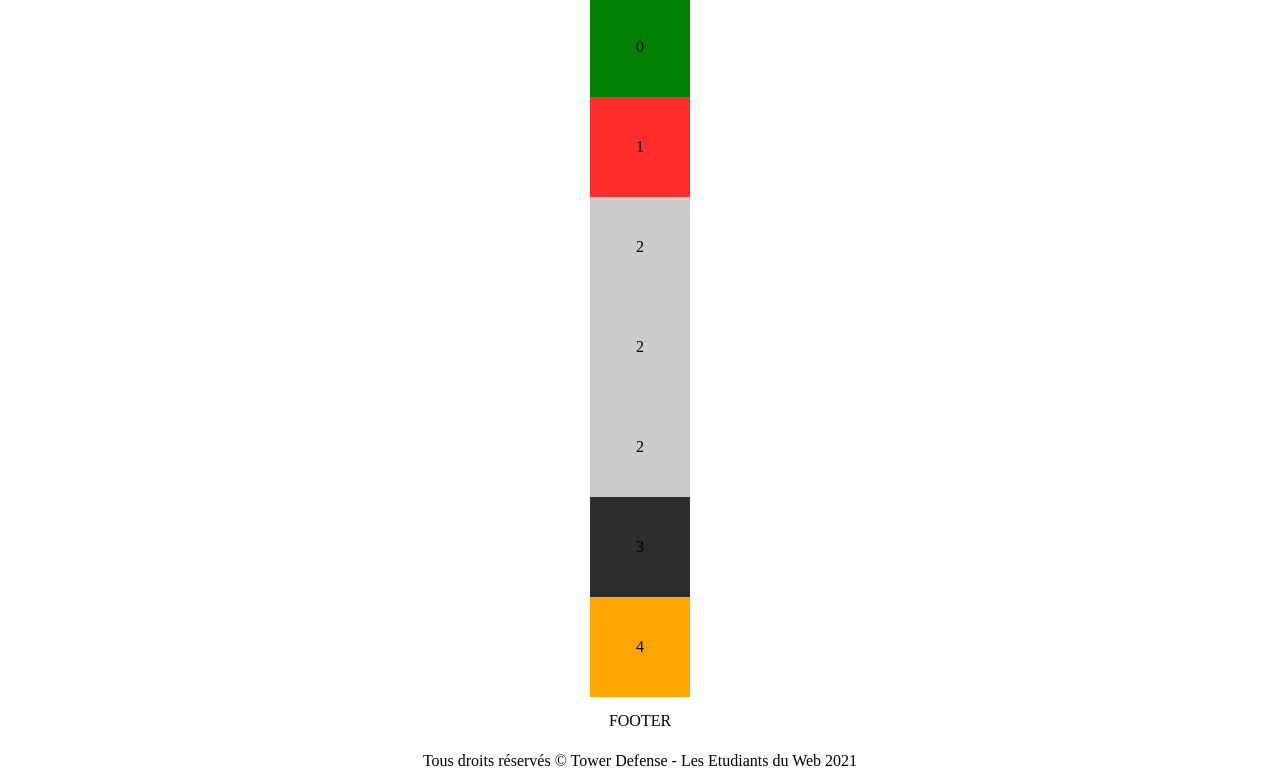
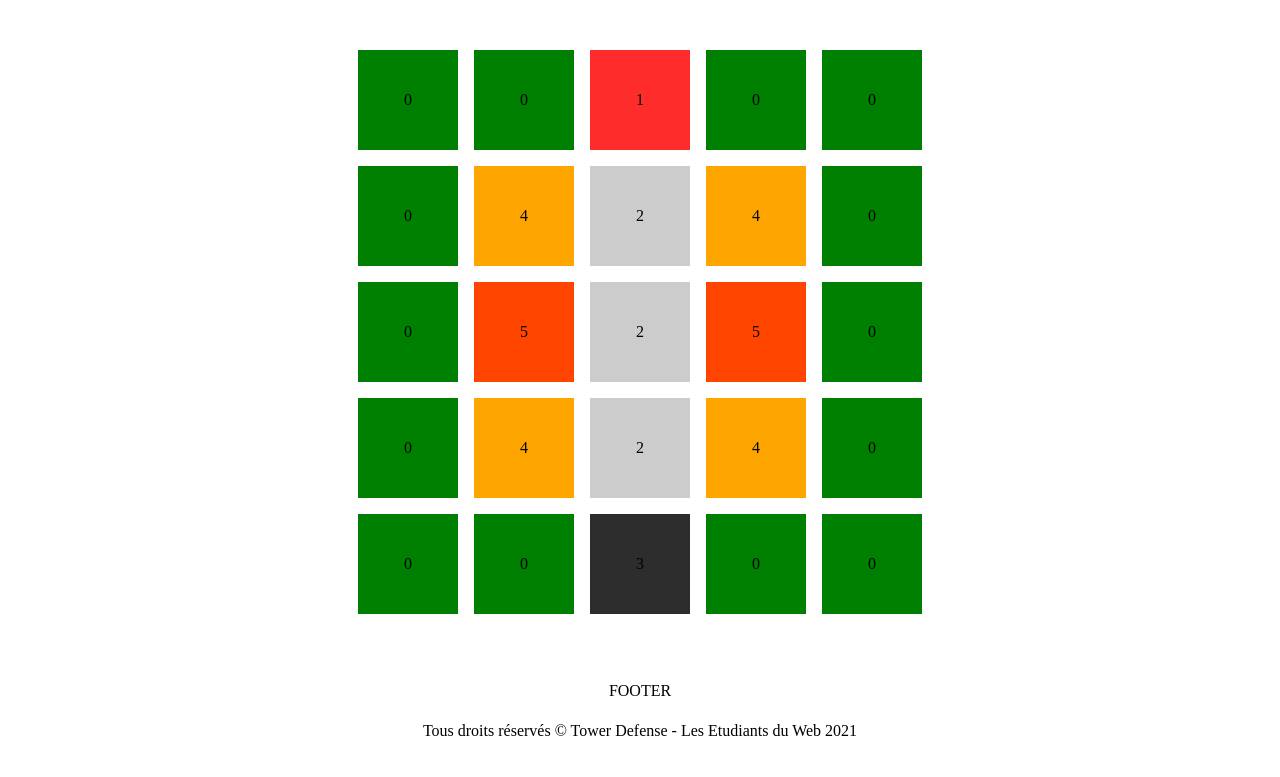
Before and after one commit to LesEtudiantsDuWeb/tower-defense, a website with bundled scripts: page index.html in a window 1280 px wide. Shown: the part 53-830 px from the top of the page. After the commit the page ends 800 px from the top, so only its background shows below. Built offline with nearby package versions, Linux system fonts and the light colour scheme.

Commit message:
Display all tiles from json

```diff
--- a/index.html
+++ b/index.html
@@ -28,7 +28,7 @@
         </header>
 
         <div class="container">
-            <div id="map"></div>
+            <div id="map" class="map"></div>
         </div>
 
         <footer class="footer">
--- a/json/datas.json
+++ b/json/datas.json
@@ -4,6 +4,8 @@
         "startLife": 20
     },
     "map":[{
+        "col": 5,
+        "lin": 5,
         "tiles": [  [0,0,1,0,0],
                     [0,4,2,4,0],
                     [0,5,2,5,0],
--- /dev/null
+++ b/scripts/fetchJson.js
@@ -0,0 +1,8 @@
+export const loadJson = async () => {
+    try {
+        const res = await fetch('../json/datas.json'); // Fetch du JSON
+        return await res.json(); // Return des données en JSON
+    } catch (err) {
+        console.error(err); // Log les erreurs dans la console
+    }
+};
--- a/scripts/index.js
+++ b/scripts/index.js
@@ -1,8 +1,12 @@
+import { loadJson } from './fetchJson.js';
 import Tile from './Tile.js';
 import utils, { $ } from './utils.js';
 
 const map = $('#map');
-const mapContent = [0, 1, 2, 2, 2, 3, 4];
+const data = await loadJson(); // Charge le JSON
+
+// Récupère toute la map
+const mapContent = data.map[0].tiles.reduce((accArr, currArr) => accArr.concat(...currArr), []);
 
 // Génère un tableau contenant toutes les cases (HTMLDivElement)
 const tiles = mapContent.map((typeTile) => new Tile({ type: typeTile }));
--- /dev/null
+++ b/styles/scss/components/_map.scss
@@ -0,0 +1,12 @@
+:root{
+    --nbLines: 5;
+    --nbColumns: 5;
+}
+
+.map {
+    display: grid;
+    grid-auto-flow: row dense;
+    grid-template-columns: repeat(var(--nbLines), 100px);
+    grid-template-rows: repeat(var(--nbColumns), 100px);
+    gap: 1em 1em;
+}
--- a/styles/scss/index.scss
+++ b/styles/scss/index.scss
@@ -2,4 +2,5 @@
 @import './mixins';
 @import './globals';
 @import './components/structure';
+@import './components/map';
 @import './components/tile';
```
Also changed, not shown: styles/css/style.css.
